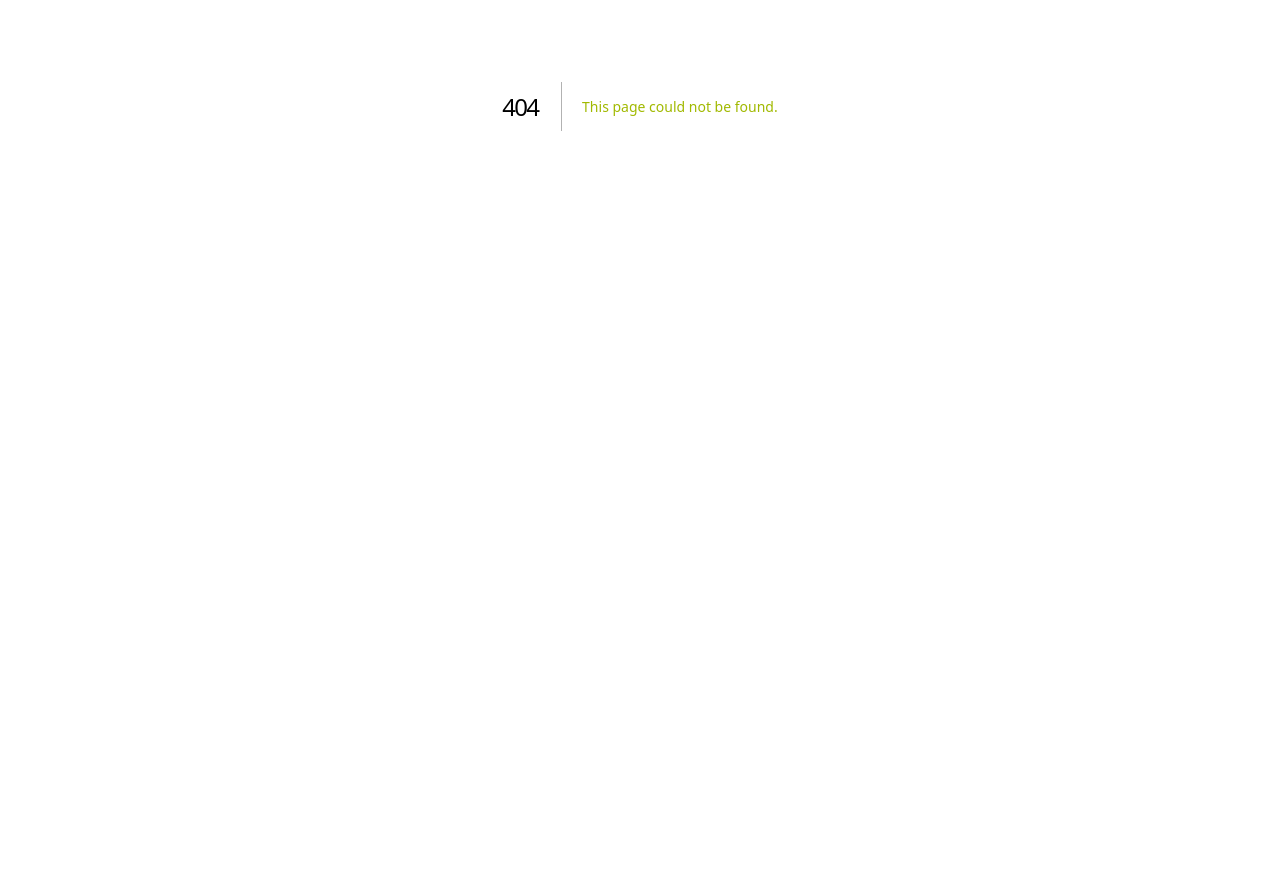
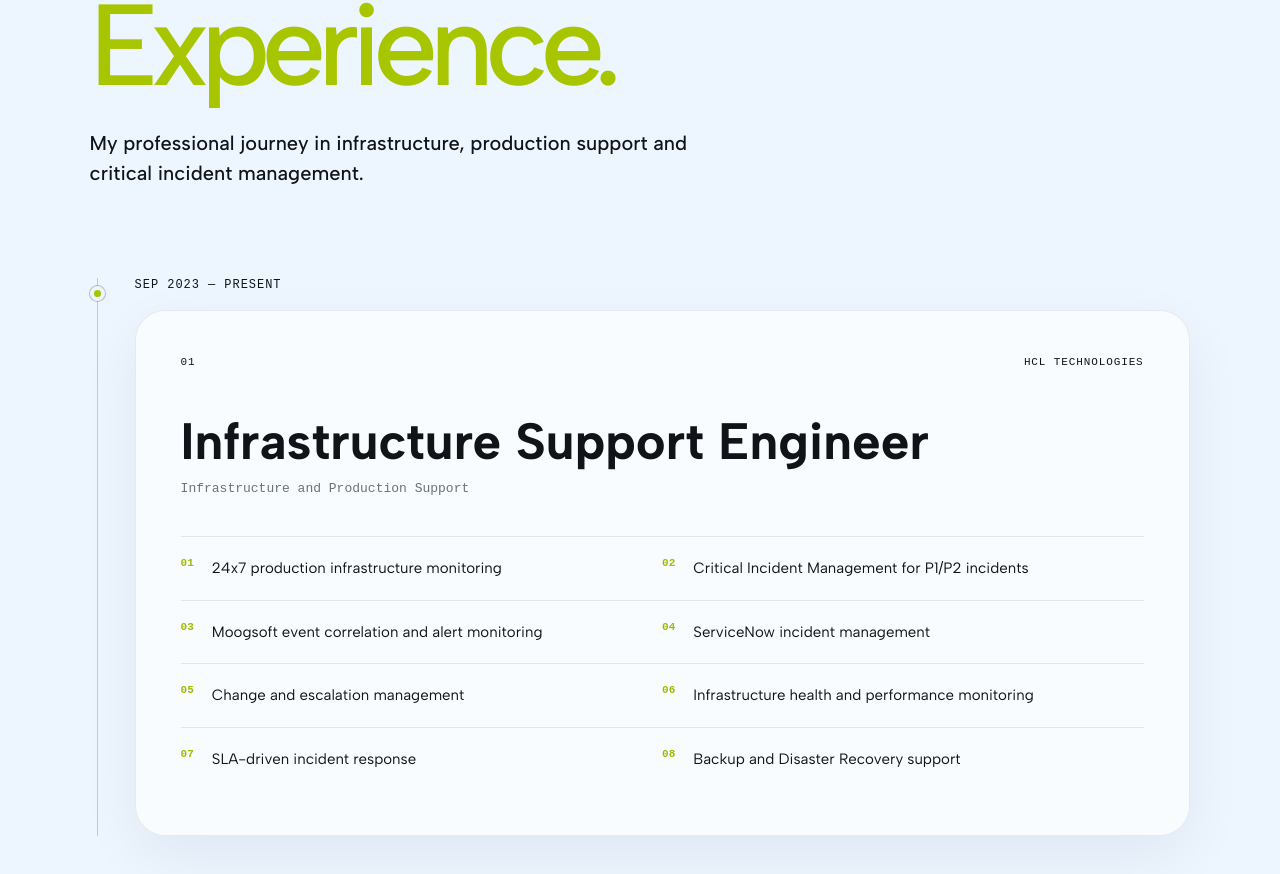
Before and after one commit to sanjeevkummrr/Sanjeev-portfolio, a Next.js app: page /Sanjeev-portfolio/experience in a window 1280 px wide. Before the commit this address had no page. Shown: the part 294-1168 px from the top of the page. Before the commit the page ends 800 px from the top, so only its background shows below. Built offline with nearby package versions, Linux system fonts and the light colour scheme; a web font is replaced by a local one.

Commit message:
Create page.tsx

```diff
--- /dev/null
+++ b/app/experience/page.tsx
@@ -0,0 +1,87 @@
+export default function ExperiencePage() {
+  return (
+    <main className="inner-page experience-page">
+      <section className="page-header">
+        <span className="page-eyebrow">02 / EXPERIENCE</span>
+
+        <h1>
+          Work
+          <br />
+          <span>Experience.</span>
+        </h1>
+
+        <p>
+          My professional journey in infrastructure, production support and
+          critical incident management.
+        </p>
+      </section>
+
+      <section className="timeline">
+        <div className="timeline-line" />
+
+        <article className="timeline-item">
+          <div className="timeline-dot" />
+
+          <div className="timeline-date">
+            SEP 2023 — PRESENT
+          </div>
+
+          <div className="experience-card">
+            <div className="experience-top">
+              <span>01</span>
+              <span>HCL TECHNOLOGIES</span>
+            </div>
+
+            <h2>Infrastructure Support Engineer</h2>
+
+            <p className="experience-intro">
+              Infrastructure and Production Support
+            </p>
+
+            <div className="responsibilities">
+              <div>
+                <strong>01</strong>
+                <p>24x7 production infrastructure monitoring</p>
+              </div>
+
+              <div>
+                <strong>02</strong>
+                <p>Critical Incident Management for P1/P2 incidents</p>
+              </div>
+
+              <div>
+                <strong>03</strong>
+                <p>Moogsoft event correlation and alert monitoring</p>
+              </div>
+
+              <div>
+                <strong>04</strong>
+                <p>ServiceNow incident management</p>
+              </div>
+
+              <div>
+                <strong>05</strong>
+                <p>Change and escalation management</p>
+              </div>
+
+              <div>
+                <strong>06</strong>
+                <p>Infrastructure health and performance monitoring</p>
+              </div>
+
+              <div>
+                <strong>07</strong>
+                <p>SLA-driven incident response</p>
+              </div>
+
+              <div>
+                <strong>08</strong>
+                <p>Backup and Disaster Recovery support</p>
+              </div>
+            </div>
+          </div>
+        </article>
+      </section>
+    </main>
+  );
+}
```
